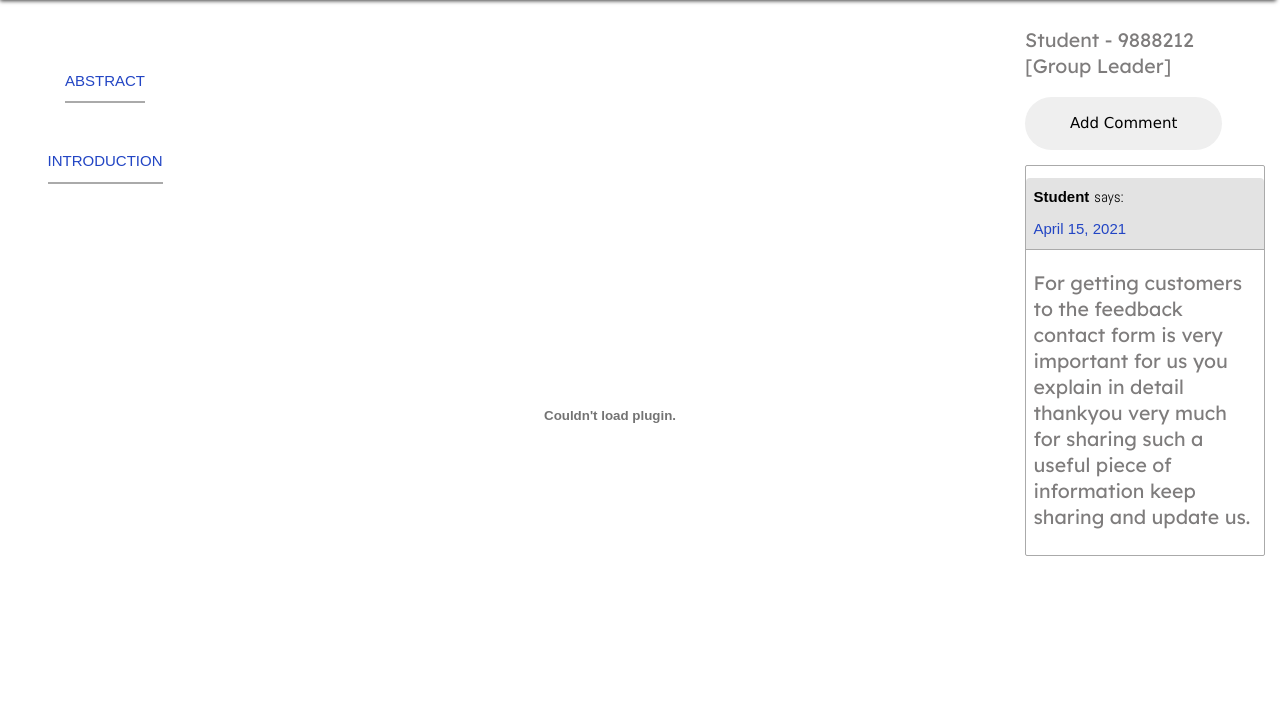
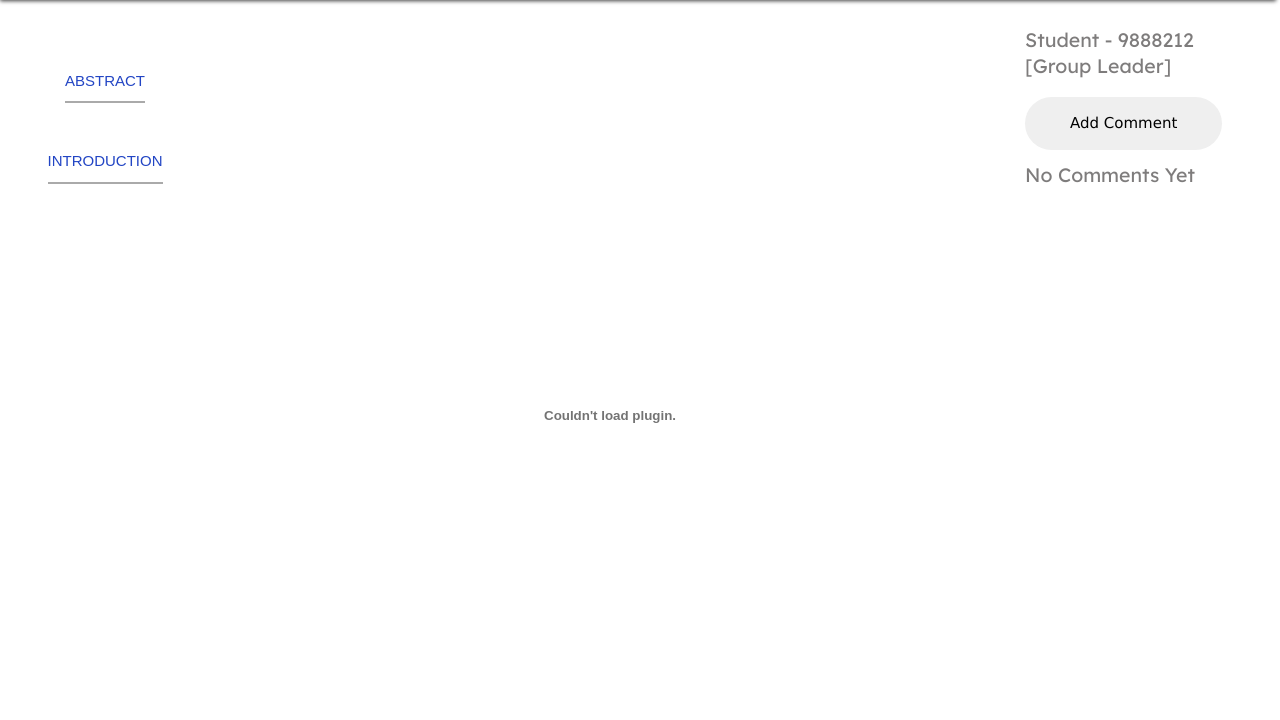
Before and after one commit to KAmoako12/Project-Library, a Flask app: a page that uses projectlibrary/templates/lecturer-introduction.html in a window 1280 px wide. Shown: the part 80-800 px from the top of the page. Run offline with Flask 2, Linux system fonts and the light colour scheme; a user stored in the database is signed in; data comes from the database, SQL or seed files in the repository; both versions use the stored data as it was after the commit.

Commit message:
comments bugs fixed

```diff
--- a/projectlibrary/lecturers/routes.py
+++ b/projectlibrary/lecturers/routes.py
@@ -29,7 +29,7 @@
 
     students = Students.query.filter_by(group_id=group_id).all()
 
-    comments = Comments.query.filter_by(sender=lecturer.id).all()
+    comments = Comments.query.filter_by(sender=lecturer.id).order_by(Comments.created_at.desc()).all()
 
     if request.method == 'POST':
         new_entry = request.form['comment']
@@ -55,7 +55,21 @@
     intro_url = url_for('static', filename='pdfs/' + report.introduction)
 
     students = Students.query.filter_by(group_id=group_id).all()
-    return render_template('lecturer-introduction.html', lecturer=lecturer, report=report, intro=intro_url, students=students)
+    comments = Comments.query.filter_by(sender=lecturer.id).order_by(Comments.created_at.desc()).all()
+
+    if request.method == 'POST':
+        new_entry = request.form['comment']
+
+        if new_entry.isspace() or new_entry == '':
+            flash('Please enter a comment!', 'warning')
+        else:
+            new_comment = Comments(group_id=group_id, report_id=report.id, comment=new_entry, sender=lecturer.id)
+            flash('New Comment Added!', 'success')
+            db.session.add(new_comment)
+            db.session.commit()
+
+        return redirect(url_for('lecturers.report_intro', group_id=group_id))
+    return render_template('lecturer-introduction.html', lecturer=lecturer, report=report, intro=intro_url, students=students, comments=comments)
 
 
 @lecturers.route('/literature-review/<group_id>', methods=['GET', 'POST'])
@@ -67,7 +81,22 @@
     intro_url = url_for('static', filename='pdfs/' + report.literature_review)
 
     students = Students.query.filter_by(group_id=group_id).all()
-    return render_template('lecturer-introduction.html', lecturer=lecturer, report=report, intro=intro_url, students=students)
+    comments = Comments.query.filter_by(sender=lecturer.id).order_by(Comments.created_at.desc()).all()
+
+    if request.method == 'POST':
+        new_entry = request.form['comment']
+
+        if new_entry.isspace() or new_entry == '':
+            flash('Please enter a comment!', 'warning')
+        else:
+            new_comment = Comments(group_id=group_id, report_id=report.id, comment=new_entry, sender=lecturer.id)
+            flash('New Comment Added!', 'success')
+            db.session.add(new_comment)
+            db.session.commit()
+
+        return redirect(url_for('lecturers.report_intro', group_id=group_id))
+    return render_template('lecturer-introduction.html', lecturer=lecturer, report=report, intro=intro_url, students=students, comments=comments)
+
 
 
 @lecturers.route('/methodology/<group_id>', methods=['GET', 'POST'])
@@ -79,7 +108,22 @@
     intro_url = url_for('static', filename='pdfs/' + report.methodology)
 
     students = Students.query.filter_by(group_id=group_id).all()
-    return render_template('lecturer-introduction.html', lecturer=lecturer, report=report, intro=intro_url, students=students)
+    comments = Comments.query.filter_by(sender=lecturer.id).order_by(Comments.created_at.desc()).all()
+
+    if request.method == 'POST':
+        new_entry = request.form['comment']
+
+        if new_entry.isspace() or new_entry == '':
+            flash('Please enter a comment!', 'warning')
+        else:
+            new_comment = Comments(group_id=group_id, report_id=report.id, comment=new_entry, sender=lecturer.id)
+            flash('New Comment Added!', 'success')
+            db.session.add(new_comment)
+            db.session.commit()
+
+        return redirect(url_for('lecturers.report_intro', group_id=group_id))
+    return render_template('lecturer-introduction.html', lecturer=lecturer, report=report, intro=intro_url, students=students, comments=comments)
+
 
 
 @lecturers.route('/testing-and-evaluation/<group_id>', methods=['GET', 'POST'])
@@ -91,7 +135,22 @@
     intro_url = url_for('static', filename='pdfs/' + report.testing_and_evaluation)
 
     students = Students.query.filter_by(group_id=group_id).all()
-    return render_template('lecturer-introduction.html', lecturer=lecturer, report=report, intro=intro_url, students=students)
+    comments = Comments.query.filter_by(sender=lecturer.id).order_by(Comments.created_at.desc()).all()
+
+    if request.method == 'POST':
+        new_entry = request.form['comment']
+
+        if new_entry.isspace() or new_entry == '':
+            flash('Please enter a comment!', 'warning')
+        else:
+            new_comment = Comments(group_id=group_id, report_id=report.id, comment=new_entry, sender=lecturer.id)
+            flash('New Comment Added!', 'success')
+            db.session.add(new_comment)
+            db.session.commit()
+
+        return redirect(url_for('lecturers.report_intro', group_id=group_id))
+    return render_template('lecturer-introduction.html', lecturer=lecturer, report=report, intro=intro_url, students=students, comments=comments)
+
 
 
 @lecturers.route('/conclusion/<group_id>', methods=['GET', 'POST'])
@@ -103,7 +162,22 @@
     intro_url = url_for('static', filename='pdfs/' + report.conclusion)
 
     students = Students.query.filter_by(group_id=group_id).all()
-    return render_template('lecturer-introduction.html', lecturer=lecturer, report=report, intro=intro_url, students=students)
+    comments = Comments.query.filter_by(sender=lecturer.id).order_by(Comments.created_at.desc()).all()
+
+    if request.method == 'POST':
+        new_entry = request.form['comment']
+
+        if new_entry.isspace() or new_entry == '':
+            flash('Please enter a comment!', 'warning')
+        else:
+            new_comment = Comments(group_id=group_id, report_id=report.id, comment=new_entry, sender=lecturer.id)
+            flash('New Comment Added!', 'success')
+            db.session.add(new_comment)
+            db.session.commit()
+
+        return redirect(url_for('lecturers.report_intro', group_id=group_id))
+    return render_template('lecturer-introduction.html', lecturer=lecturer, report=report, intro=intro_url, students=students, comments=comments)
+
 
 
 @lecturers.route('/full-report/<group_id>', methods=['GET', 'POST'])
@@ -115,4 +189,18 @@
     intro_url = url_for('static', filename='pdfs/' + report.full_report)
 
     students = Students.query.filter_by(group_id=group_id).all()
-    return render_template('lecturer-introduction.html', lecturer=lecturer, report=report, intro=intro_url,students=students)
+    comments = Comments.query.filter_by(sender=lecturer.id).order_by(Comments.created_at.desc()).all()
+
+    if request.method == 'POST':
+        new_entry = request.form['comment']
+
+        if new_entry.isspace() or new_entry == '':
+            flash('Please enter a comment!', 'warning')
+        else:
+            new_comment = Comments(group_id=group_id, report_id=report.id, comment=new_entry, sender=lecturer.id)
+            flash('New Comment Added!', 'success')
+            db.session.add(new_comment)
+            db.session.commit()
+
+        return redirect(url_for('lecturers.report_intro', group_id=group_id))
+    return render_template('lecturer-introduction.html', lecturer=lecturer, report=report, intro=intro_url, students=students, comments=comments)
--- a/projectlibrary/models.py
+++ b/projectlibrary/models.py
@@ -63,7 +63,7 @@
 
 class Comments(db.Model):
     id = db.Column(db.Integer,  primary_key=True)
-    group_id = db.Column(db.String(255), nullable=False, unique=True)
+    group_id = db.Column(db.String(255), nullable=False)
     report_id = db.Column(db.Integer, db.ForeignKey('reports.id'), nullable=False)
     comment = db.Column(db.Text, nullable=False)
     sender = db.Column(db.String(20), db.ForeignKey('lecturers.id'), nullable=False)
--- a/projectlibrary/templates/lecturer-introduction.html
+++ b/projectlibrary/templates/lecturer-introduction.html
@@ -88,7 +88,7 @@
         </object>
         -->
     </div>
-    <div class="comment">
+     <div class="comment">
         {% for student in students %}
             {% if student.group_leader %}
                 <p>{{student.name}} - {{student.index_number}} [Group Leader]</p>
@@ -97,6 +97,9 @@
             {% endif %}
         {% endfor %}
         <button onclick="document.getElementById('commentModal').style.display='block'">Add Comment</button>
+
+        {% if comments %}
+        {% for comment in comments %}
         <ul class="comment-list">
             <li id="comment-62201" class="comment even thread-even depth-1">
                 <article id="div-comment-62201" class="comment-body">
@@ -105,15 +108,19 @@
                             <b class="fn">{{lecturer.name}}</b> <span class="says">says:</span>
                         </div>
                         <div class="comment-metadata">
-                            <a href="https://www.inmotionhosting.com/support/website/create-html-form/#comment-62201"><time datetime="2021-04-15T06:01:29-04:00">April 15, 2021</time></a>
+                            <a href="https://www.inmotionhosting.com/support/website/create-html-form/#comment-62201"><time datetime="2021-04-15T06:01:29-04:00">{{comment.created_at.strftime("%Y-%B-%d, %H:%M")}}</time></a>
                         </div>
                     </footer>
                     <div class="comment-content">
-                        <p>For getting customers to the feedback contact form is very important for us you explain in detail thankyou very much for sharing such a useful piece of information keep sharing and update us.</p>
+                        <p>{{comment.comment}}</p>
                     </div>
                 </article>
             </li>
         </ul>
+        {% endfor %}
+        {% else %}
+        <p>No Comments Yet</p>
+        {% endif %}
     </div>
 </main>
 
```
Also changed, not shown: projectlibrary/students/routes.py (+7 -7 lines), projectlibrary/site.db, projectlibrary/static/project-images/7e652e8f00d5e201.png (added), projectlibrary/static/project-images/d73ea5ffe59988e6.png (added), 2 other files.
